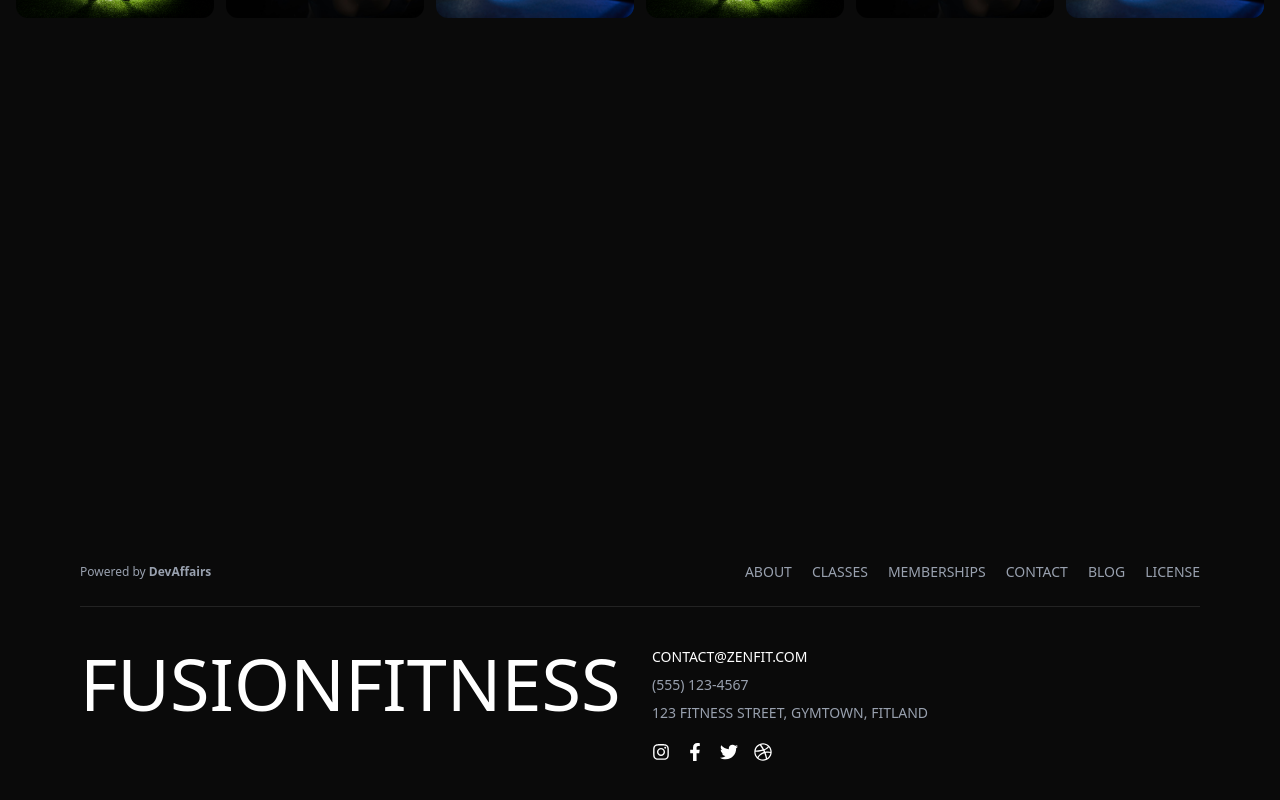
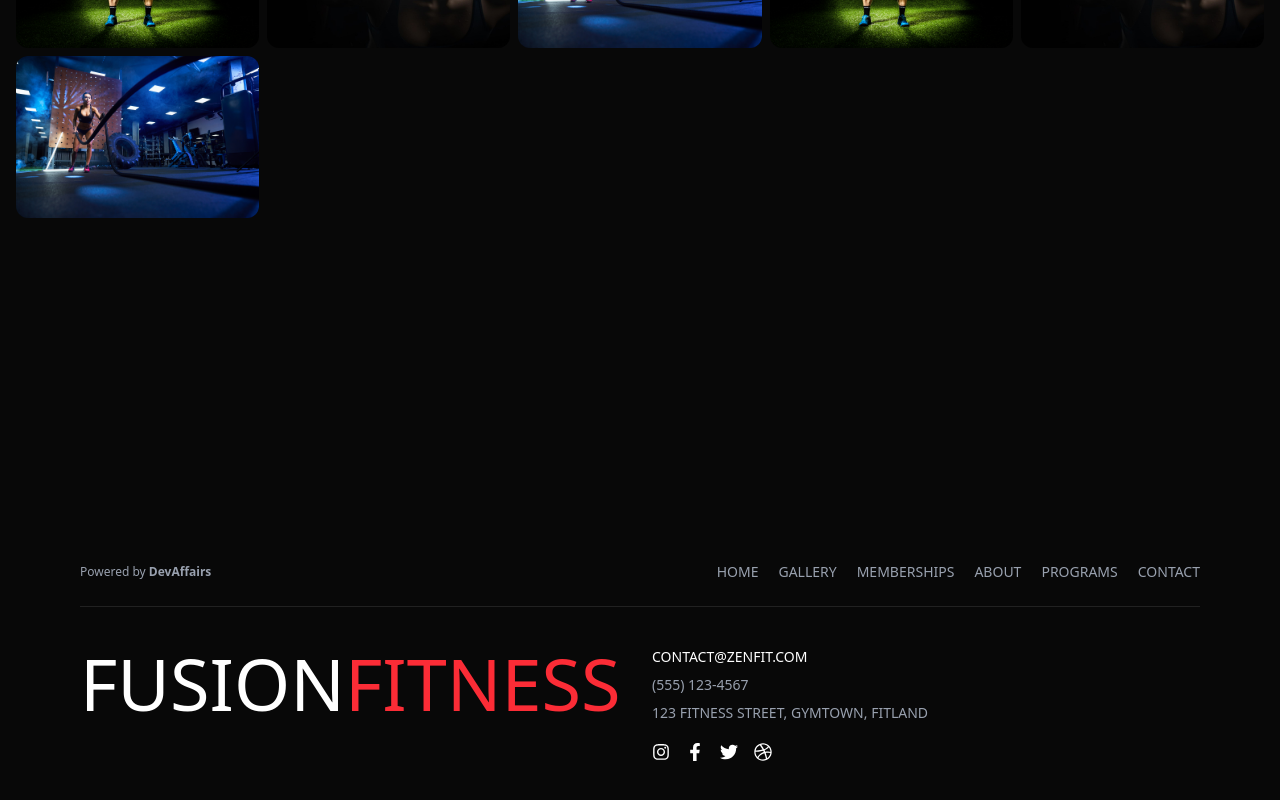
Before and after one commit to RasmiRanjan0/FusionFit, a React (Vite) app: page /gallery in a window 1280 px wide. Shown: the part 286-1086 px from the top of the page. Built offline with nearby package versions, Linux system fonts and the light colour scheme.

Commit message:
Add files via upload
commit-v-008

```diff
--- a/src/App.jsx
+++ b/src/App.jsx
@@ -12,7 +12,7 @@ function App() {
 
   return (
     <>
-    <div className='bg-[#0a0a0a]' >
+    <div className='bg-[#080808]' >
 
     <BrowserRouter>
       <Navbar />
--- a/src/components/Footer3.jsx
+++ b/src/components/Footer3.jsx
@@ -175,7 +175,7 @@ const Footer3 = () => {
 
         {/* Nav links */}
         <nav className="flex flex-wrap justify-center md:justify-end gap-5 text-sm font-medium text-gray-400">
-          {['ABOUT', 'CLASSES', 'MEMBERSHIPS', 'CONTACT', 'BLOG', 'LICENSE'].map((link, idx) => (
+          {['HOME', 'GALLERY', 'MEMBERSHIPS', 'ABOUT', 'PROGRAMS', 'CONTACT'].map((link, idx) => (
             <a
               key={idx}
               href="#"
@@ -194,9 +194,9 @@ const Footer3 = () => {
           initial={{ opacity: 0, y: 40 }}
           animate={{ opacity: 1, y: 0 }}
           transition={{ duration: 0.7, ease: 'easeOut' }}
-          className="text-4xl sm:text-6xl md:text-7xl font-light"
+          className="text-4xl sm:text-4xl md:text-5xl lg:text-7xl font-normal"
         >
-          FUSIONFITNESS
+          FUSION<span className='text-red-500'>FITNESS</span>
         </Motion.h2>
 
         {/* Contact */}
--- a/src/components/Gallery/GalleryMain.jsx
+++ b/src/components/Gallery/GalleryMain.jsx
@@ -235,7 +235,7 @@ const GalleryMain = () => {
       </div>
 
       {/* Gallery Grid with staggered animation */}
-      <div className="grid grid-cols-3 sm:grid-cols-4 lg:grid-cols-6 gap-3">
+      <div className="grid grid-cols-2 sm:grid-cols-4 lg:grid-cols-5 gap-2">
         {images.map((img, index) => (
           <MotionDiv
             key={index}
--- a/src/components/Home/HeroSection.jsx
+++ b/src/components/Home/HeroSection.jsx
@@ -140,7 +140,7 @@ const HeroSection = () => {
         className="z-10 text-[15vw] lg:text-[9vw] font-bold text-white leading-none text-center"
       >
         FUSION
-        <span className='text-red-500'> FITNESS </span>
+        <span className='text-red-500'>FITNESS </span>
       </Motion.h1>
 
       {/* Bottom Left Text */}
--- a/src/components/Home/InfiniteScrollText.jsx
+++ b/src/components/Home/InfiniteScrollText.jsx
@@ -1,3 +1,115 @@
+// import React, { useEffect, useRef, useState } from 'react';
+// import { motion as Motion, useAnimation } from 'framer-motion';
+
+// const InfiniteScrollText = () => {
+//   const controls = useAnimation();
+//   const [direction, setDirection] = useState('left');
+//   const lastScrollY = useRef(0);
+
+//   // Handle scroll direction
+//   useEffect(() => {
+//     const handleScroll = () => {
+//       const currentY = window.scrollY;
+//       const newDirection = currentY < lastScrollY.current ? 'right' : 'left';
+//       setDirection(newDirection);
+//       lastScrollY.current = currentY;
+//     };
+
+//     window.addEventListener('scroll', handleScroll);
+//     return () => window.removeEventListener('scroll', handleScroll);
+//   }, []);
+
+//   // Start scrolling motion
+//   useEffect(() => {
+//     controls.start({
+//       x: direction === 'left' ? ['0%', '-100%'] : ['-100%', '0%'],
+//       transition: {
+//         duration: 20,
+//         ease: 'linear',
+//         repeat: Infinity,
+//       },
+//     });
+//   }, [direction, controls]);
+
+//   return (
+//     <div className="relative w-full overflow-hidden bg-black py-4">
+//       <Motion.div
+//         className="flex whitespace-nowrap text-white text-2xl sm:text-3xl font-semibold"
+//         animate={controls}
+//       >
+//         {[...Array(20)].map((_, i) => (
+//           <span key={i} className="mx-8">
+//             FUSION FITNESS ·
+//           </span>
+//         ))}
+//       </Motion.div>
+//     </div>
+//   );
+// };
+
+// export default InfiniteScrollText;
+
+
+
+// import React, { useEffect, useRef, useState } from 'react';
+// import { motion as Motion, useAnimation } from 'framer-motion';
+
+// const InfiniteScrollText = () => {
+//   const controls = useAnimation();
+//   const [direction, setDirection] = useState('left');
+//   const lastScrollY = useRef(0);
+
+//   // Detect scroll direction
+//   useEffect(() => {
+//     const handleScroll = () => {
+//       const currentY = window.scrollY;
+//       const newDirection = currentY < lastScrollY.current ? 'right' : 'left';
+//       setDirection(newDirection);
+//       lastScrollY.current = currentY;
+//     };
+
+//     window.addEventListener('scroll', handleScroll);
+//     return () => window.removeEventListener('scroll', handleScroll);
+//   }, []);
+
+//   // Animate infinite scroll
+//   useEffect(() => {
+//     controls.start({
+//       x: direction === 'left' ? ['0%', '-100%'] : ['-100%', '0%'],
+//       transition: {
+//         duration: 20,
+//         ease: 'linear',
+//         repeat: Infinity,
+//       },
+//     });
+//   }, [direction, controls]);
+
+//   return (
+//     <div className="relative w-full overflow-hidden bg-black py-6">
+//       {/* Gradient Overlays for 3D depth effect */}
+//       <div className="absolute top-0 left-0 h-full w-[15%] bg-gradient-to-r from-black via-black/96 to-transparent z-10 pointer-events-none" />
+//       <div className="absolute top-0 right-0 h-full w-[15%] bg-gradient-to-l from-black via-black/96 to-transparent z-10 pointer-events-none" />
+
+//       {/* Scrolling Text */}
+//       <Motion.div
+//         className="flex whitespace-nowrap text-white text-2xl sm:text-3xl font-bold tracking-wider "
+//         animate={controls}
+//       >
+//         {[...Array(20)].map((_, i) => (
+//           <span key={i} className="mx-8">
+//             FUSION FITNESS ·
+//           </span>
+//         ))}
+//       </Motion.div>
+//     </div>
+//   );
+// };
+
+// export default InfiniteScrollText;
+
+
+
+
 import React, { useEffect, useRef, useState } from 'react';
 import { motion as Motion, useAnimation } from 'framer-motion';
 
@@ -6,7 +118,7 @@ const InfiniteScrollText = () => {
   const [direction, setDirection] = useState('left');
   const lastScrollY = useRef(0);
 
-  // Handle scroll direction
+  // Detect scroll direction
   useEffect(() => {
     const handleScroll = () => {
       const currentY = window.scrollY;
@@ -19,7 +131,7 @@ const InfiniteScrollText = () => {
     return () => window.removeEventListener('scroll', handleScroll);
   }, []);
 
-  // Start scrolling motion
+  // Scroll animation
   useEffect(() => {
     controls.start({
       x: direction === 'left' ? ['0%', '-100%'] : ['-100%', '0%'],
@@ -32,7 +144,13 @@ const InfiniteScrollText = () => {
   }, [direction, controls]);
 
   return (
-    <div className="relative w-full overflow-hidden bg-black py-4">
+    <div className="relative w-full bg-black py-6 overflow-hidden">
+      {/* Shadows must be outside the max-w container */}
+      <div className="absolute left-0 top-0 bottom-0 w-32 md:w-[27% lg:w-[21%] bg-gradient-to-r from-black via-black/93 md:from-black md:via-black/95 lg:from-black lg:via-black/97 to-transparent z-20 pointer-events-none" />
+      <div className="absolute right-0 top-0 bottom-0 w-32 md:w-[27%] lg:w-[21%] bg-gradient-to-l from-black via-black/93 md:from-black md:via-black/95 lg:from-black lg:via-black/97 to-transparent z-20 pointer-events-none" />
+
+      {/* Text container */}
+      <div className="relative px-6 overflow-hidden">
         <Motion.div
           className="flex whitespace-nowrap text-white text-2xl sm:text-3xl font-semibold"
           animate={controls}
@@ -44,6 +162,7 @@ const InfiniteScrollText = () => {
           ))}
         </Motion.div>
       </div>
+    </div>
   );
 };
 
--- a/src/components/Home/OurClasses.jsx
+++ b/src/components/Home/OurClasses.jsx
@@ -529,6 +529,9 @@ const services = [
   { title: 'MINDFUL MEDITAION', image: machinesImg },
   { title: 'FUNCTIONAL FITNESS', image: careImg },
   { title: 'YOGA FUSION', image: gaasImg },
+  { title: 'CROSSFIT', image: machinesImg },
+  { title: 'ZUMBA', image: careImg },
+  { title: 'CARDIO', image: gaasImg },
 ];
 
 // Motion Variants
@@ -559,7 +562,7 @@ const fadeUp = {
 
 const OurClasses = () => {
   return (
-    <section className="px-6 py-16 md:px-20 text-white">
+    <section className=" bg-black px-6 py-16 md:px-20 text-white">
       {/* Section Title */}
       <Motion.div
         variants={fadeUp}
@@ -607,7 +610,8 @@ const OurClasses = () => {
       </Motion.div>
 
       {/* CTA Button */}
-      <Motion.div
+
+      {/* <Motion.div
         variants={fadeUp}
         initial="hidden"
         whileInView="show"
@@ -616,7 +620,7 @@ const OurClasses = () => {
         className="mt-12 flex justify-center"
       >
         <Button1 label="ALL CLASSES" onClick={() => console.log("View All Clicked")} />
-      </Motion.div>
+      </Motion.div> */}
     </section>
   );
 };
--- a/src/components/Home/OurJourney.jsx
+++ b/src/components/Home/OurJourney.jsx
@@ -70,15 +70,15 @@ import journeyImg from '../../assets/our-journey.jpg'; // Replace with your imag
 
 const stats = [
   {
-    value: '984 Members',
+    value: '545 Members',
     description: 'Active members in our fitness community.',
   },
   {
-    value: '24 Sessions',
+    value: '12 Sessions',
     description: 'Diverse workouts for every level.',
   },
   {
-    value: '15+ Coaches',
+    value: '3+ Coaches',
     description: 'Expert coaches for your fitness success.',
   },
 ];
--- a/src/components/Home/OurTrainer.jsx
+++ b/src/components/Home/OurTrainer.jsx
@@ -393,9 +393,9 @@ import trainer2 from '../../assets/trainer2.jpg';
 import trainer3 from '../../assets/trainer3.jpg';
 
 const trainers = [
-  { name: 'Rose lite Miles', title: 'Senior Fitness', image: trainer1 },
-  { name: 'Floyd Miles rose', title: 'Senior Fitness', image: trainer2 },
-  { name: 'Floyd Miles', title: 'Senior Fitness', image: trainer3 },
+  { name: 'Sudhir', title: 'Senior Fitness', image: trainer1 },
+  { name: 'Riya', title: 'Senior Fitness', image: trainer2 },
+  { name: 'D. Ramesh', title: 'Jumba', image: trainer3 },
 ];
 
 // Motion Variants
@@ -476,7 +476,8 @@ const OurTrainer = () => {
       </Motion.div>
 
       {/* CTA Button */}
-      <Motion.div
+
+      {/* <Motion.div
         initial={{ opacity: 0, y: 30 }}
         whileInView={{ opacity: 1, y: 0 }}
         transition={{ duration: 0.6 }}
@@ -484,7 +485,7 @@ const OurTrainer = () => {
         className="mt-10 flex justify-center items-center"
       >
         <Button1 label="VIEW ALL TRAINERS" />
-      </Motion.div>
+      </Motion.div> */}
     </section>
   );
 };
--- a/src/components/Home/TalkCard.jsx
+++ b/src/components/Home/TalkCard.jsx
@@ -47,7 +47,7 @@ import bgImage from '../../assets/talk-bg.jpg'; // Make sure this path is correc
 
 const TalkCard = () => {
   return (
-    <section className="px-4 py-20 max-w-[1440px] mx-auto">
+    <section className="px-4 lg:px-0 py-20 max-w-[1440px] mx-auto">
       <Motion.div
         initial={{ opacity: 0, y: 40 }}
         whileInView={{ opacity: 1, y: 0 }}
--- a/src/components/Navbar.jsx
+++ b/src/components/Navbar.jsx
@@ -885,12 +885,12 @@ const Navbar = () => {
   const leftLinks = [
     { name: 'HOME', to: '/' },
     { name: 'GALLERY', to: '/gallery' },
-    { name: 'PROJECTS', to: '/projects' },
+    { name: 'MEMBERSHIPS', to: '/memberships' },
   ];
 
   const rightLinks = [
     { name: 'ABOUT', to: '/about' },
-    { name: 'BLOG', to: '/blog' },
+    { name: 'PROGRAMS', to: '/programs' },
     { name: 'CONTACT', to: '/contact' },
   ];
 
--- a/src/pages/Home.jsx
+++ b/src/pages/Home.jsx
@@ -19,12 +19,12 @@ const Home = () => {
   return (
     <div>
         <HeroSection/>
+        <OurClasses/>
+        <InfiniteScrollText/>
+        <OurTrainer/>
+        <OurJourney/>
         <AppSection/>
-        <InfiniteScrollText/>
-        <OurClasses/>
-        <OurTrainer/>
         <PricingPlans/>
-        <OurJourney/>
         <Reviews/>
         <FAQ/>
         <TalkCard/>
```
Lines whose indentation alone changed are shown as unchanged.
